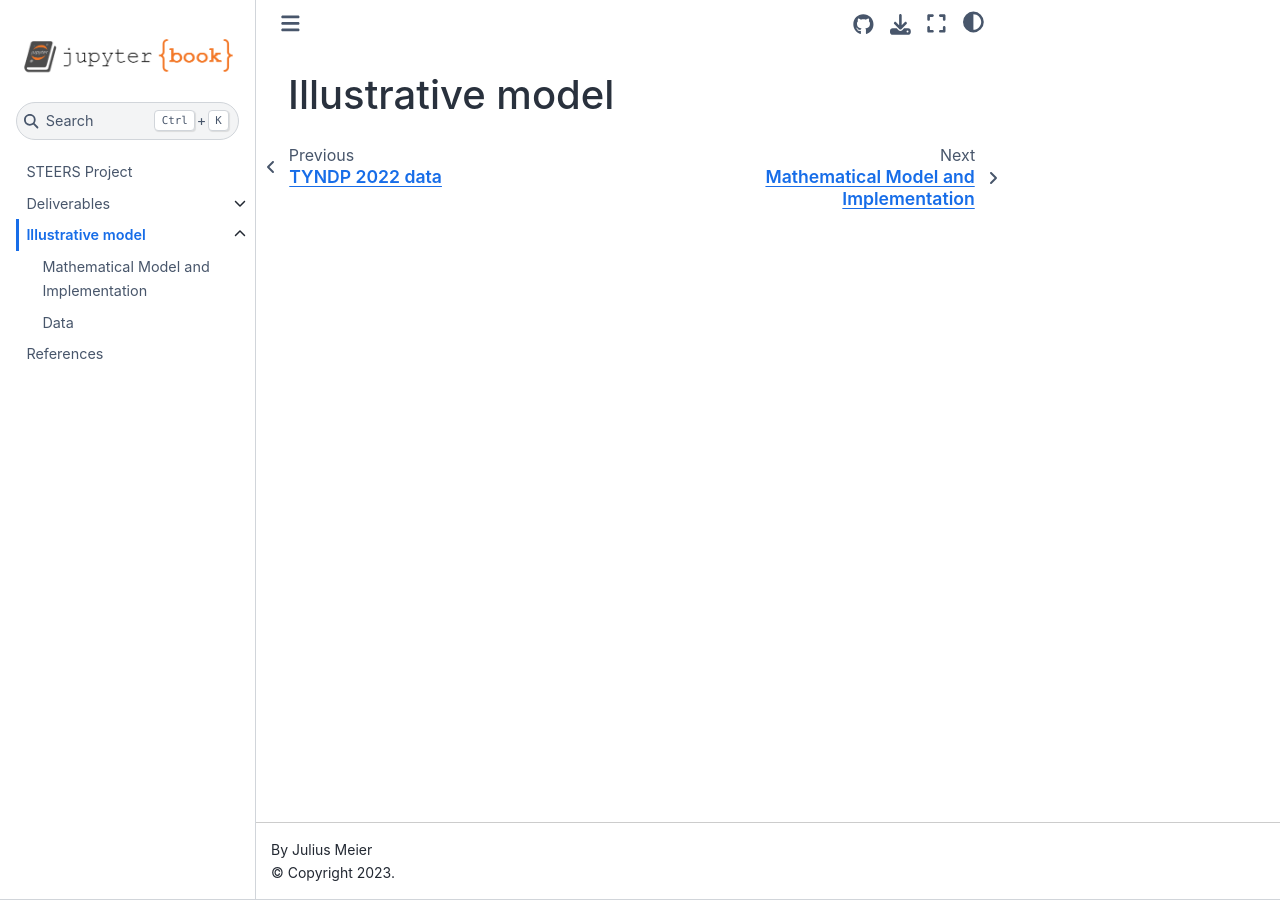
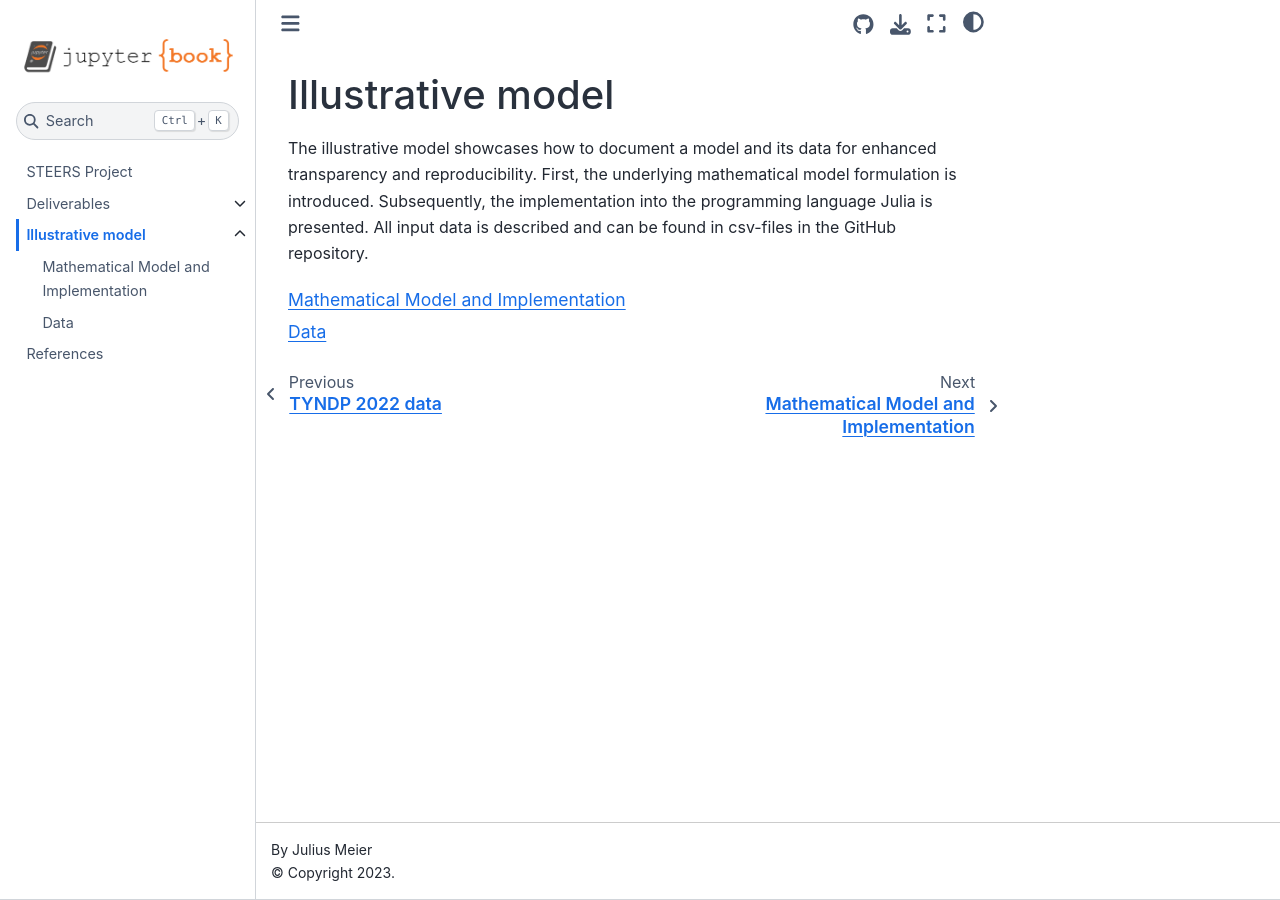
Before and after one commit to juliusmeier/steers-test, a Jupyter Book: the page built from docs/pages/illustrative_model.md, in a window 1280 px wide. Built offline with Jupyter Book 1.0.4 settings and Sphinx 7.4.7 and the Sphinx Book theme 1.1.4, drawn with Linux system fonts in a browser that asks for light colours.

Commit message:
Add toc in chapters

````diff
--- a/docs/pages/illustrative_model.md
+++ b/docs/pages/illustrative_model.md
@@ -1 +1,8 @@
 # Illustrative model
+
+The illustrative model showcases how to document a model and its data for enhanced transparency and reproducibility.
+First, the underlying mathematical model formulation is introduced. Subsequently, the implementation into the programming
+language Julia is presented. All input data is described and can be found in csv-files in the GitHub repository.
+
+```{tableofcontents}
+```
````
Also changed, not shown: docs/intro.md (+2 -0 lines), docs/pages/deliverables.md (+3 -0 lines).
